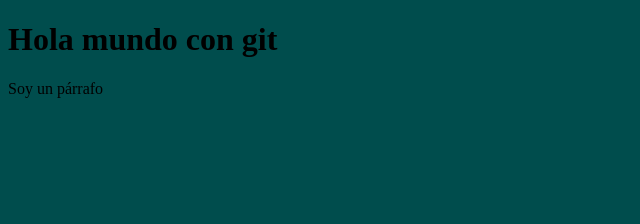
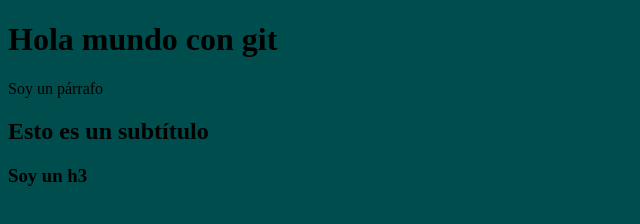
Before and after one commit to mayramio/git-nuevo, a plain HTML site: page index.html in a window 1280 px wide. Shown: the whole page, without its empty margins (0-640 px from the left). Drawn offline with Linux system fonts and the light colour scheme.

```diff
--- a/index.html
+++ b/index.html
@@ -14,5 +14,9 @@
 
     <p>Soy un párrafo</p>
 
+    <h2>Esto es un subtítulo</h2>
+
+    <h3>Soy un h3</h3>
+
 </body>
 </html>
```
